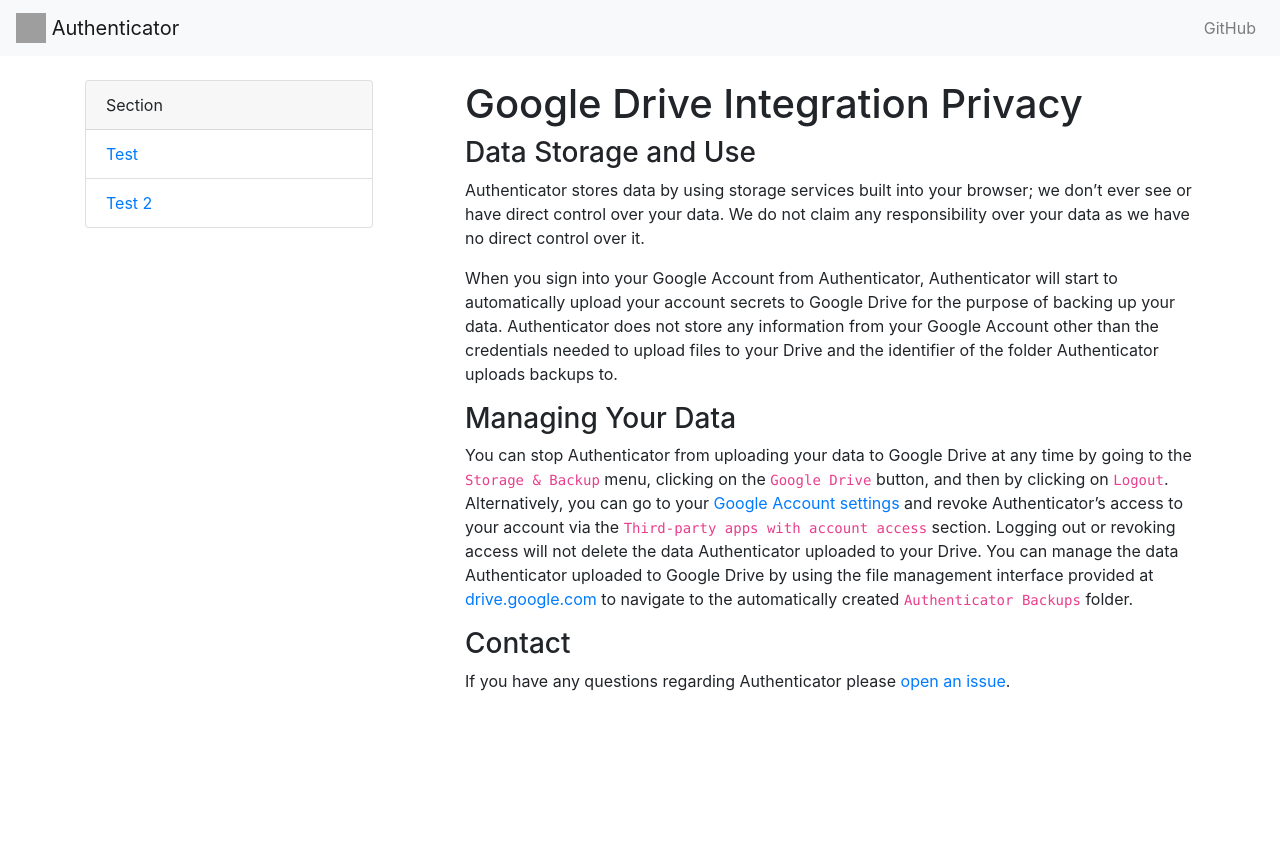
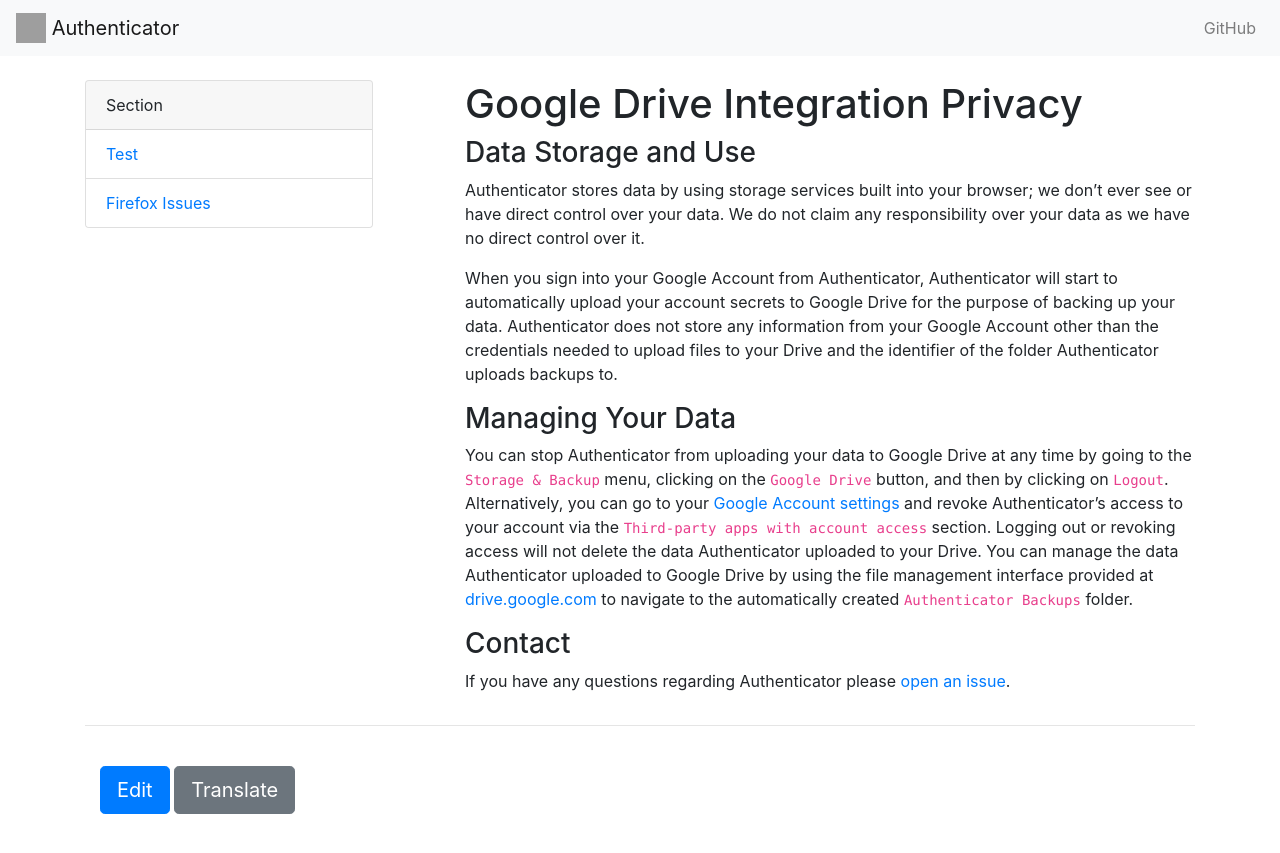
Before and after one commit to Authenticator-Extension/authenticator.cc, a Jekyll site: the page built from oauth/drive-privacy.md, in a window 1280 px wide. Shown: the top 853 px of the page. Built offline with Jekyll 4.4.1, drawn with Linux system fonts in a browser that asks for light colours; our own code applies the rules of GitHub Pages for plain Markdown files; grey boxes are pictures that could not be loaded.

Commit message:
add edit buttons

```diff
--- a/_data/sidebar.yml
+++ b/_data/sidebar.yml
@@ -3,5 +3,5 @@
     docs:
       - title: Test
         stub: test
-      - title: Test 2
-        stub: test-2
+      - title: Firefox Issues
+        stub: firefox-issues
--- a/_layouts/default.html
+++ b/_layouts/default.html
@@ -16,6 +16,13 @@
             <img src="/assets/logo/logo.svg" width="30" height="30" class="d-inline-block align-top">
             Authenticator
         </a>
+        {% if page.stub %}
+        <ol class="breadcrumb">
+            <li class="breadcrumb-item" style="display: none;"><a href="#">Home</a></li>
+            <li class="breadcrumb-item"><a href="/docs">Documentation</a></li>
+            <li class="breadcrumb-item active" aria-current="page">{{ page.title }}</li>
+        </ol>
+        {% endif %}
         <button class="navbar-toggler" type="button" data-toggle="collapse" data-target="#navbarNav"
             aria-controls="navbarNav" aria-expanded="false" aria-label="Toggle navigation">
             <span class="navbar-toggler-icon"></span>
@@ -38,8 +45,9 @@
                     </div>
                     <div class="list-group list-group-flush">
                         {% for doc in section.docs %}
-                        {% if page.stub == doc.stub %}
-                        <a href="{{ doc.stub | prepend: '/docs/en/' }}" class="list-group-item active">{{ doc.title }}</a>
+                        {% if page.title == doc.title %}
+                        <a href="{{ doc.stub | prepend: '/docs/en/' }}"
+                            class="list-group-item active">{{ doc.title }}</a>
                         {% else %}
                         <a href="{{ doc.stub | prepend: '/docs/en/' }}" class="list-group-item">{{ doc.title }}</a>
                         {% endif %}
@@ -51,6 +59,12 @@
             <div class="col-8">
                 {{ content }}
             </div>
+        </div>
+        <hr>
+        <br>
+        <div class="col">
+            <a href="{{ page.path }}" type="button" class="btn btn-primary btn-lg">Edit</a>
+            <a href="#" type="button" class="btn btn-secondary btn-lg">Translate</a>
         </div>
     </div>
     <!-- Bootstrap JS -->
--- a/docs/en/test.md
+++ b/docs/en/test.md
@@ -1,7 +1,6 @@
 ---
 title: Test Page
 lang: en
-stub: test
 ---
 
 # Test
```
Also changed, not shown: docs/en/firefox-issues.md (added, +17 -0 lines). Lines whose indentation alone changed are shown as unchanged.
